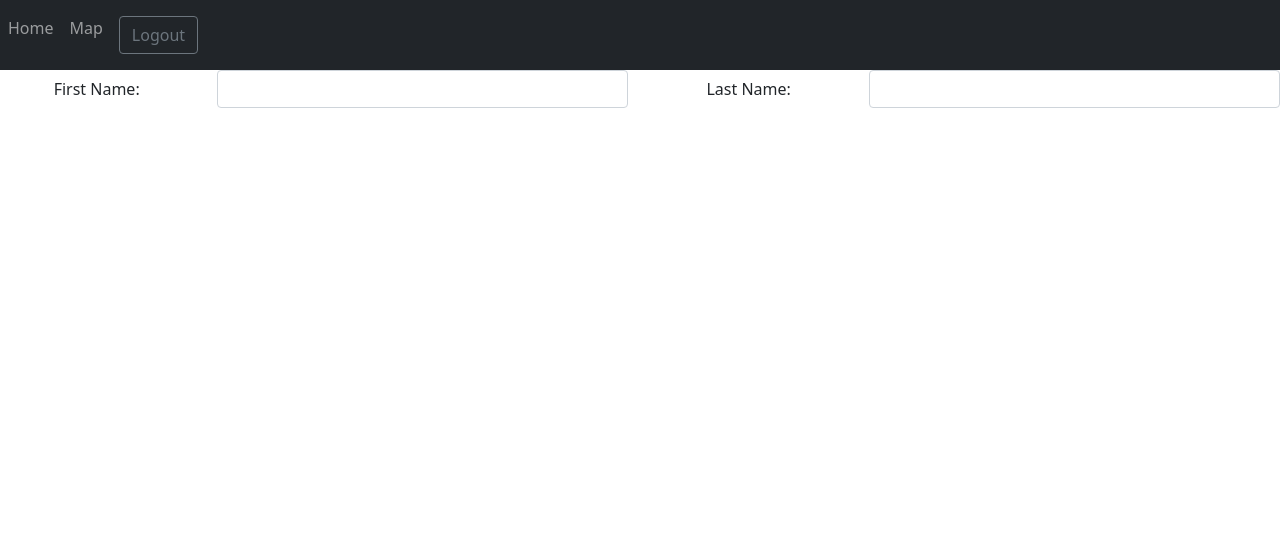
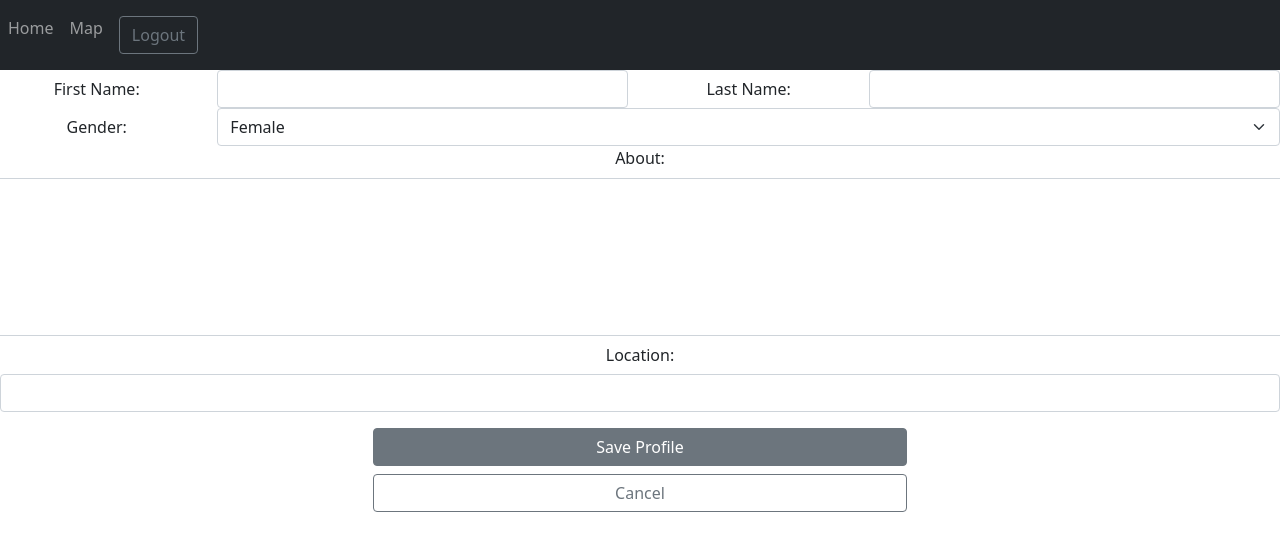
Before and after one commit to JesseDalewalker/doggypile, a React (Create React App) app in the folder frontend/doggy-pile/: page /#/profile/create-profile in a window 1280 px wide. Shown: the top 550 px of the page. Built offline with nearby package versions, Linux system fonts and the light colour scheme.

Commit message:
Created user profile forms

```diff
--- a/frontend/doggy-pile/src/App.js
+++ b/frontend/doggy-pile/src/App.js
@@ -6,17 +6,21 @@ import { useState } from 'react';
 import NavBar from './components/nav/NavBar';
 
 // Pages
-// authenticate
+// -authenticate
 import SignUpPage from './pages/authenticate/SignUpPage';
 import LoginPage from './pages/authenticate/LoginPage';
-// home
+// -home
 import LandingPage from './pages/home/LandingPage';
-// map
+// -map
 import MapPage from './pages/map/MapPage'
-// users
+// -users
 import ProfilePage from './pages/user/ProfilePage';
 import CreateProfilePage from './pages/user/CreateProfilePage';
 import EditProfilePage from './pages/user/EditProfilePage';
+// -dogs
+import DogProfilePage from './pages/dogs/DogProfilePage';
+import CreateDogProfile from './pages/dogs/CreateDogProfilePage';
+import EditDogProfile from './pages/dogs/EditDogProfilePage';
 
 function App() {
   // state
@@ -39,6 +43,10 @@ function App() {
           <Route path="/profile" element={<ProfilePage username= { username } />} />
           <Route path="/profile/create-profile" element={<CreateProfilePage username= { username } />} />
           <Route path="/profile/edit-profile" element={<EditProfilePage username= { username } />} />
+          {/* Dogs */}
+          <Route path="/dog-profile" element={<DogProfilePage username= { username } />} />
+          <Route path="/dog-profile/create-profile" element={<CreateDogProfile username= { username } />} />
+          <Route path="/dog-profile/edit-profile" element={<EditDogProfile username= { username } />} />
         </Routes>
       </HashRouter>
     </div>
--- a/frontend/doggy-pile/src/components/users/ProfileFormRender.js
+++ b/frontend/doggy-pile/src/components/users/ProfileFormRender.js
@@ -1,5 +1,7 @@
 import { useNavigate } from "react-router-dom"
 import {Form, Button, Stack, Row, Col, Container } from 'react-bootstrap'
+
+// Renders the form for creating/editing User's profile information
 
 function ProfileFormRender(props) {
   const navigate = useNavigate()
@@ -7,6 +9,7 @@ function ProfileFormRender(props) {
   return (
     <div>
       <Form onSubmit={ props.handleCreateProfile }>
+        {/* User's name details */}
         <Form.Group as={Row}>
           <Form.Label column sm={2}>First Name:</Form.Label>
           <Col>
@@ -17,7 +20,33 @@ function ProfileFormRender(props) {
             <Form.Control name="last-name" defaultValue={ props.profileDetails && props.profileDetails.user.last_name } />
           </Col>
         </Form.Group>
-
+        {/* User's gender selection */}
+        <Form.Group as={Row}>
+          <Form.Label column sm={2}>Gender:</Form.Label>
+          <Col>
+            <Form.Select name="gender-select">
+              <option value="Female">Female</option>
+              <option value="Male">Male</option>
+              <option value="Prefer not to say">Prefer not to say</option>
+            </Form.Select>
+          </Col>
+        </Form.Group>
+        {/* User about area */}
+        <Form.Group as={Row}>
+          <Form.Label>About:</Form.Label>
+          <Form.Control name="about" as="textarea" rows={6} defaultValue={ props.profileDetails && props.profileDetails.about } />
+        </Form.Group>
+        {/* Need to figure out what sort of location input...City and state or zipcode? */}
+        <Form.Group>
+          <Form.Label column sm={2}>Location:</Form.Label>
+          <Col>
+            <Form.Control name="location" />
+          </Col>
+        </Form.Group>
+        <Stack gap={2} className="col-md-5 mx-auto mt-3">
+          <Button variant="secondary" type="submit">Save Profile</Button>
+          <Button variant="outline-secondary" onClick={() => navigate(-1)} >Cancel</Button>
+        </Stack>
       </Form>
     </div>
   )
--- /dev/null
+++ b/frontend/doggy-pile/src/pages/dogs/CreateDogProfilePage.js
@@ -0,0 +1,9 @@
+function CreateDogProfile(props) {
+  return (
+    <div>
+
+    </div>
+  )
+}
+
+export default CreateDogProfile;
--- /dev/null
+++ b/frontend/doggy-pile/src/pages/dogs/DogProfilePage.js
@@ -0,0 +1,9 @@
+function DogProfilePage(props) {
+  return (
+    <div>
+
+    </div>
+  )
+}
+
+export default DogProfilePage;
--- /dev/null
+++ b/frontend/doggy-pile/src/pages/dogs/EditDogProfilePage.js
@@ -0,0 +1,9 @@
+function EditDogProfile(props) {
+  return (
+    <div>
+
+    </div>
+  )
+}
+
+export default EditDogProfile;
--- a/frontend/doggy-pile/src/pages/user/CreateProfilePage.js
+++ b/frontend/doggy-pile/src/pages/user/CreateProfilePage.js
@@ -1,6 +1,10 @@
 import DoggyPileAPI from "../../api/DoggyPileAPI";
 import { useNavigate } from "react-router-dom"
 import ProfileFormRender from "../../components/users/ProfileFormRender";
+
+// This is for creating the User's profile page
+// We are passing the event handler (handleCreateProfile) to our component to get the value from the form fields
+// ProfileFormRender is how we're rendering the form itself
 
 function CreateProfilePage(props) {
   const navigate = useNavigate()
@@ -37,7 +41,7 @@ function CreateProfilePage(props) {
     const dataForProfile = await DoggyPileAPI.createItems("user_profile", userProfileData)
     const dataForDog = await DoggyPileAPI.createItems("dogs", dogData)
 
-    if (dataForUser && dataForProfile && dataForDog) {
+    if (dataForUser && dataForProfile) {
       console.log("RECEIVED DATA")
       navigate(`/profile`)
     }
--- a/frontend/doggy-pile/src/pages/user/EditProfilePage.js
+++ b/frontend/doggy-pile/src/pages/user/EditProfilePage.js
@@ -1,7 +1,57 @@
-function EditProfilePage() {
+import DoggyPileAPI from "../../api/DoggyPileAPI";
+import { useNavigate } from "react-router-dom"
+import { useEffect, useState } from "react"
+import ProfileFormRender from "../../components/users/ProfileFormRender";
+
+// This is for editing the User's profile page
+// The event handler (handleEditProfile) is being passed to our ProfileFormRender component
+
+function EditProfilePage(props) {
+  const navigate = useNavigate()
+
+  // states
+  const [profileDetails, setProfileDetails] = useState("")
+
+  // effects
+  useEffect(() => {
+    loadProfile()
+  }, [])
+
+  // Getting existing profile data from user's profile to populate the fields that already have input from before
+  const loadProfile = async () => {
+    const data = await DoggyPileAPI.getItemById("user_profile", props.username.user_id)
+    setProfileDetails(data ? data : null)
+  }
+
+  // event handler
+  const handleEditProfile = async (event) => {
+    event.preventDefault()
+
+    const userData = {
+      first_name: event.target.elements["first-name"].value,
+      last_name: event.target.elements["last-name"].value,
+    }
+
+    const userProfileData = {
+      user: props.username.user_id,
+      about: event.target.elements["about"].value,
+      gender: event.target.elements["gender-select"].value,
+      location: event.target.elements["location"].value,
+    }
+
+    console.log("SENDING DATA...")
+    const dataForUser = await DoggyPileAPI.editItems("users", props.username.user_id, userData)
+    const dataForProfile = await DoggyPileAPI.editItems("user_profile", props.username.user_id, userProfileData)
+
+    if (dataForUser && dataForProfile) {
+      console.log("RECEIVED DATA")
+      navigate(`/profile`)
+    }
+  }
+
   return (
     <div>
-
+      <ProfileFormRender handleCreateProfile={handleEditProfile} profileDetails={profileDetails}/>
     </div>
   )
 }
--- a/frontend/doggy-pile/src/pages/user/ProfilePage.js
+++ b/frontend/doggy-pile/src/pages/user/ProfilePage.js
@@ -1,7 +1,7 @@
 function ProfilePage() {
   return (
     <div>
-
+      <h1>User's Profile</h1>
     </div>
   )
 }
```
Also changed, not shown: frontend/doggy-pile/src/components/dogs/DogProfileFormRender.js (added).
